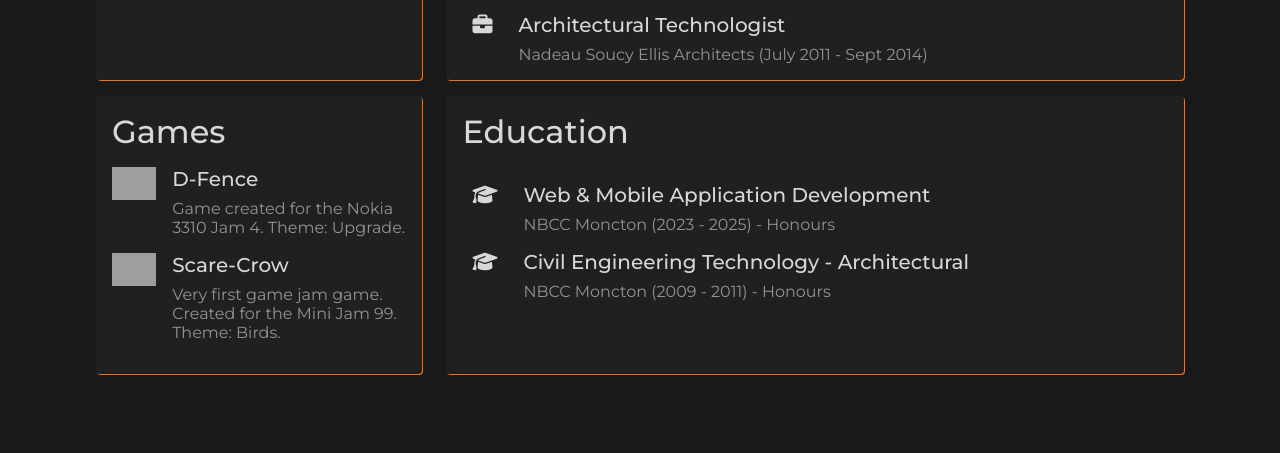
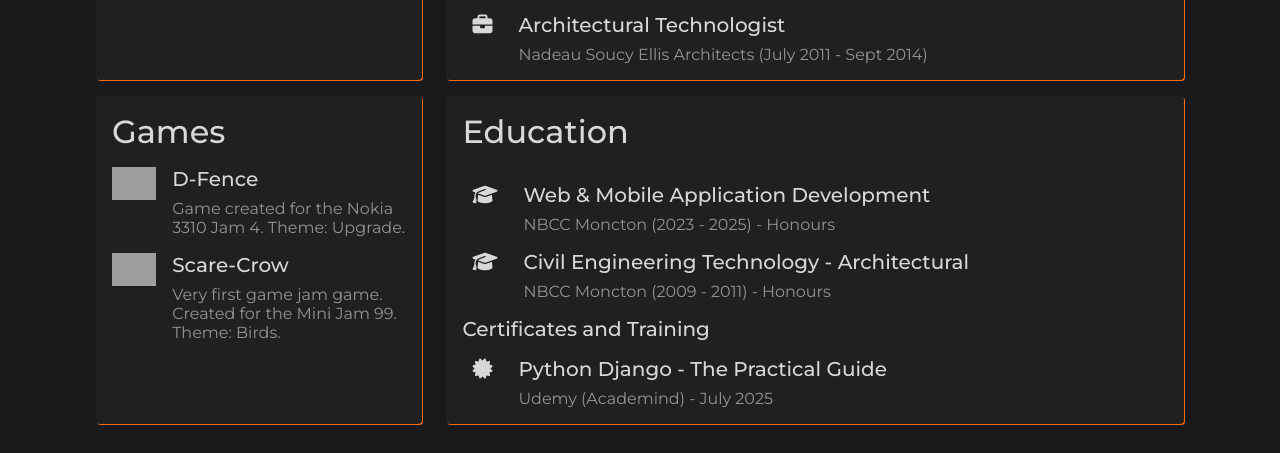
Before and after one commit to dawnwilson/dawnwilson.github.io, a plain HTML site: page index.html in a window 1280 px wide. Shown: the part 1610-2063 px from the top of the page. Before the commit the page ends 2013 px from the top, so only its background shows below. Drawn offline with Linux system fonts and the light colour scheme; grey boxes are pictures that could not be loaded.

Commit message:
Add certificate and update project image size

```diff
--- a/index.html
+++ b/index.html
@@ -49,11 +49,11 @@
                              class="proj-pic">
                     </a>
                     <a href="https://i.imgur.com/FQRNd23.png" target="_blank">
-                        <img src="https://i.imgur.com/FQRNd23.png" width="50px" alt="Idea Vault - Tags Home"
+                        <img src="https://i.imgur.com/FQRNd23.png" width="100px" alt="Idea Vault - Tags Home"
                              class="proj-pic">
                     </a>
                     <a href="https://i.imgur.com/7ZJf6lb.png" target="_blank">
-                        <img src="https://i.imgur.com/7ZJf6lb.png" width="50px" alt="Idea Vault - Edit/Delete Tags"
+                        <img src="https://i.imgur.com/7ZJf6lb.png" width="100px" alt="Idea Vault - Edit/Delete Tags"
                              class="proj-pic">
                     </a>
                 </div>
@@ -203,6 +203,13 @@
                 <div class="image"></div>
                 <p>NBCC Moncton (2009 - 2011) - Honours</p>
             </div>
+            <h2>Certificates and Training</h2>
+            <div class="card">
+                <h2><i class="fa-solid fa-certificate image"></i></h2>
+                <h2 class="info"> Python Django - The Practical Guide</h2>
+                <div class="image"></div>
+                <p>Udemy (Academind) - July 2025</p>
+            </div>
         </div>
         <div class="section-bg profile section">
             <img src="images/profile-xs.png" alt="Dawn Wilson" class="pro-pic">
```
